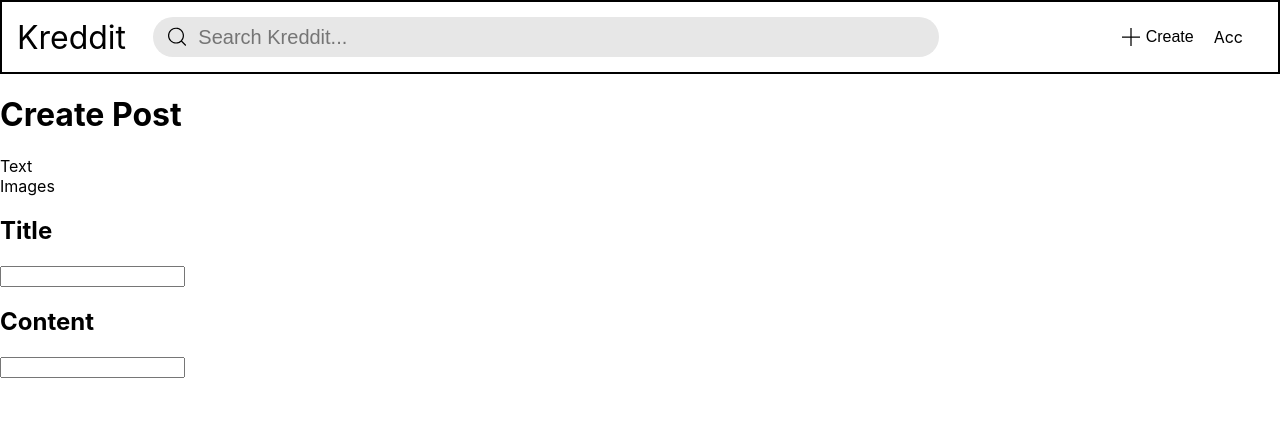
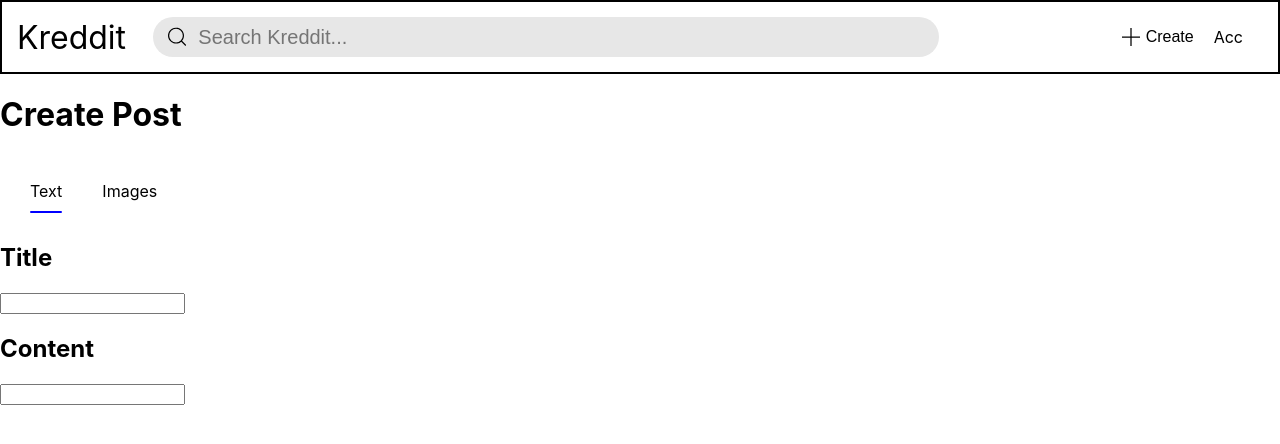
Before and after one commit to timothyhohyhtomit/kreddit, a React (Create React App) app in the folder client/: page /post/create in a window 1280 px wide. Shown: the top 444 px of the page. Built offline with nearby package versions, Linux system fonts and the light colour scheme.

Commit message:
Improved create post select tabs section's style; Next time work on title and content input field

```diff
--- /dev/null
+++ b/client/src/view/post/CreatePostSelectTabsView.css
@@ -0,0 +1,9 @@
+.post-create-tabs {
+    display: flex;
+    flex-direction: row;
+    justify-content: start;
+    align-items: center;
+    margin: 5px;
+    padding: 5px;
+    background-color: transparent;
+}
--- a/client/src/view/post/CreatePostSelectTabsView.js
+++ b/client/src/view/post/CreatePostSelectTabsView.js
@@ -1,10 +1,24 @@
 import React from "react";
+
+import "./CreatePostSelectTabsView.css";
+import CreatePostTabView from "./CreatePostTabView";
+import { post } from "../../app/constant";
 
 function CreatePostSelectTabsView({ selectedTab, setSelectedTab }) {
     return (
         <div className="post-create-tabs">
-            <div className="post-create-tab" onClick={(e) => setSelectedTab(1)}>Text</div>
-            <div className="post-create-tab" onClick={(e) => setSelectedTab(2)}>Images</div>
+            <CreatePostTabView
+                text="Text"
+                selectedTab={selectedTab}
+                setSelectedTab={setSelectedTab}
+                tabEnum={post.create.tab.TAB_ENUM.text}
+            />
+            <CreatePostTabView
+                text="Images"
+                selectedTab={selectedTab}
+                setSelectedTab={setSelectedTab}
+                tabEnum={post.create.tab.TAB_ENUM.images}
+            />
         </div>
     );
 }
--- /dev/null
+++ b/client/src/view/post/CreatePostTabView.css
@@ -0,0 +1,22 @@
+.post-create-tab {
+    margin: 5px;
+    padding: 15px 15px 0 15px;
+    background-color: transparent;
+}
+
+.post-create-tab:hover {
+    background-color: #e7e7e7;
+}
+
+.post-create-tab-underline {
+    width: 100%;
+    height: 2px;
+    border-radius: 999px;
+    background-color: blue;
+    margin-top: 10px;
+    visibility: hidden;
+}
+
+.visible {
+    visibility: visible !important;
+}
--- /dev/null
+++ b/client/src/view/post/CreatePostTabView.js
@@ -0,0 +1,14 @@
+import React from "react";
+
+import "./CreatePostTabView.css";
+
+function CreatePostTabView({ text, selectedTab, setSelectedTab, tabEnum }) {
+    return (
+        <div className="post-create-tab" onClick={(e) => setSelectedTab(tabEnum)}>
+            <div className="post-create-tab-text">{text}</div>
+            <div className={"post-create-tab-underline" + (selectedTab === tabEnum ? " visible" : "")}></div>
+        </div>
+    );
+}
+
+export default CreatePostTabView;
--- a/client/src/view/post/CreatePostView.js
+++ b/client/src/view/post/CreatePostView.js
@@ -9,7 +9,10 @@ function CreatePostView({ selectedTab, setSelectedTab, title, setTitle, content,
     return (
         <>
             <CreatePostHeaderView />
-            <CreatePostSelectTabsView />
+            <CreatePostSelectTabsView
+                selectedTab={selectedTab}
+                setSelectedTab={setSelectedTab}
+            />
             { selectedTab === TAB_ENUM.text &&
                 <CreatePostTextBodyView
                     title={title}
```
